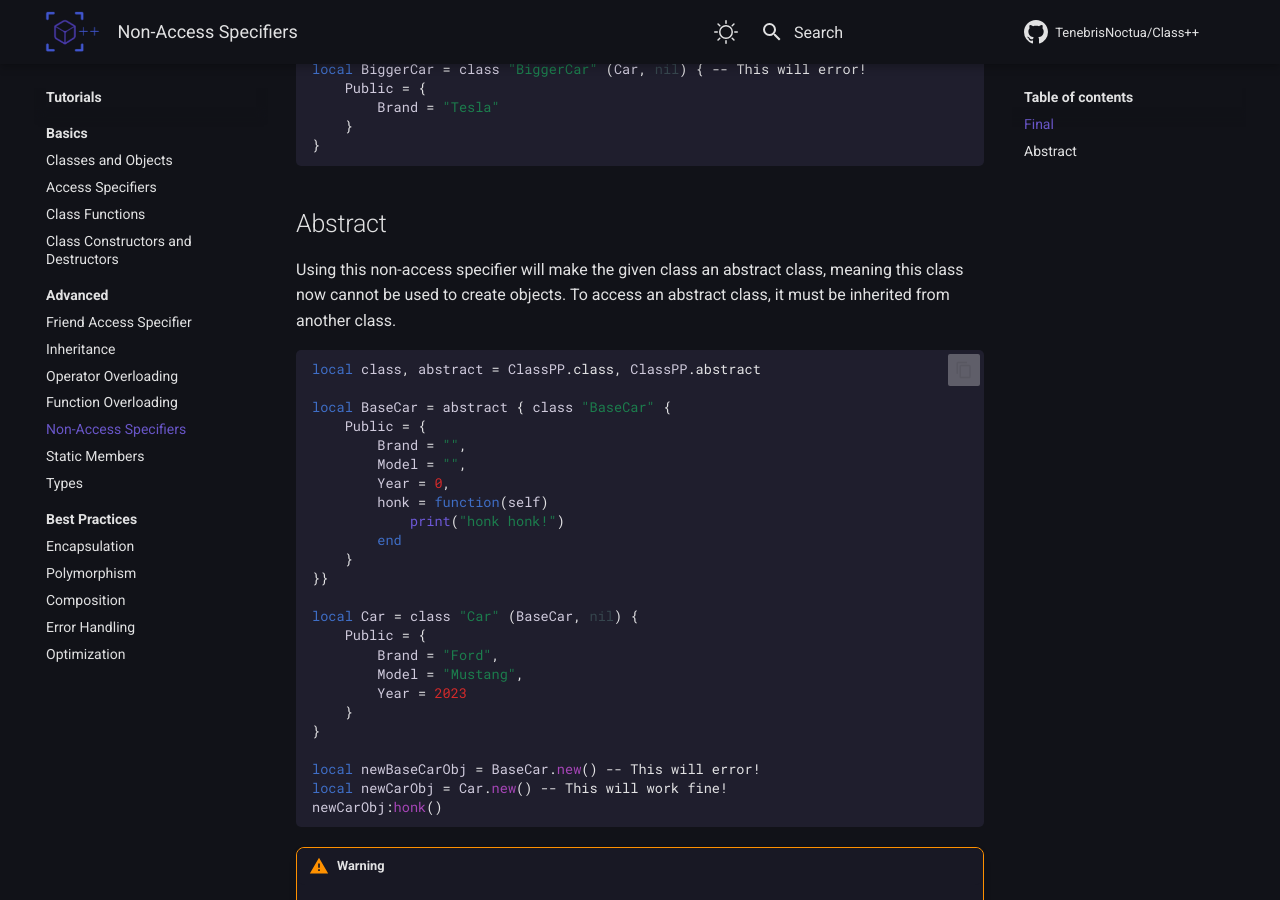
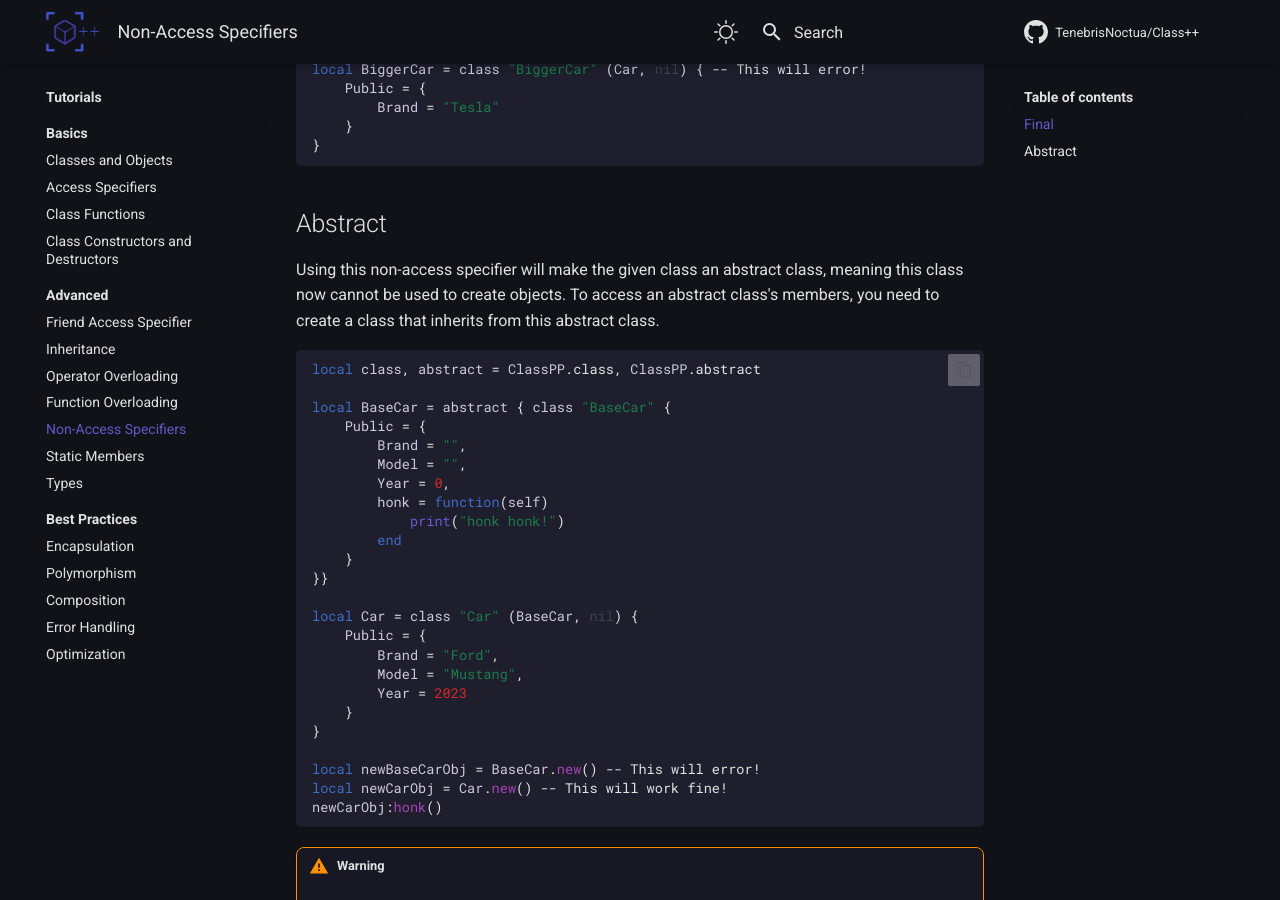
Before and after one commit to TenebrisNoctua/ClassPP, an MkDocs documentation site: the page built from docs/tutorials/advanced/nonAccessSpecifiers.md, in a window 1280 px wide and 900 px high, scrolled down 642 px. Built offline with MkDocs 1.6.1 and Material for MkDocs 9.7.7, drawn with Linux system fonts in a browser that asks for light colours; comment, search, counter and statistics services are not loaded; the version menu is left out.

Commit message:
Update the Documentation

````diff
--- a/docs/tutorials/advanced/nonAccessSpecifiers.md
+++ b/docs/tutorials/advanced/nonAccessSpecifiers.md
@@ -25,7 +25,7 @@ local BiggerCar = class "BiggerCar" (Car, nil) { -- This will error!
 ## Abstract
 
 Using this non-access specifier will make the given class an abstract class, meaning this class now cannot be used to create objects.
-To access an abstract class, it must be inherited from another class.
+To access an abstract class's members, you need to create a class that inherits from this abstract class.
 
 ```lua
 local class, abstract = ClassPP.class, ClassPP.abstract
````
